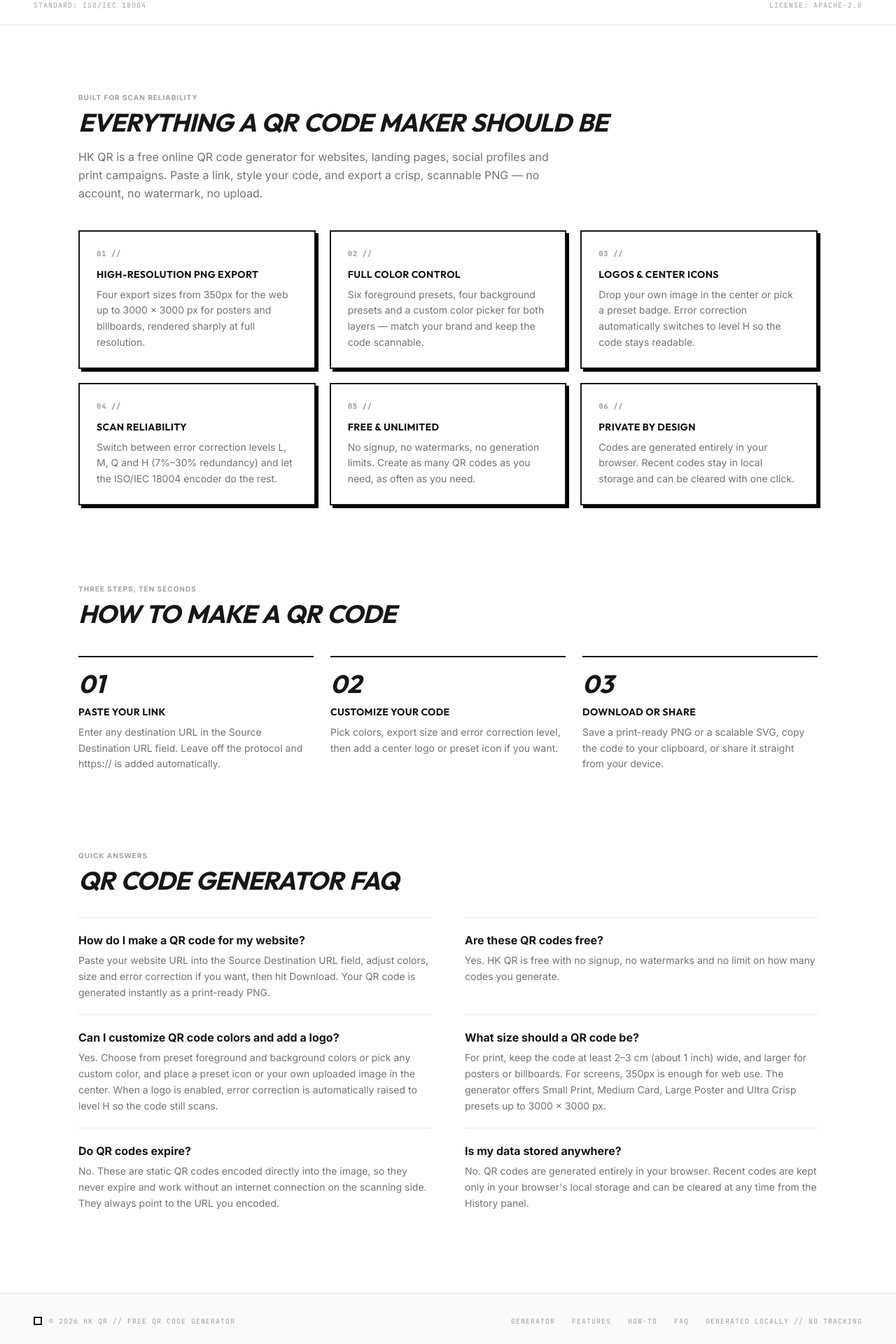
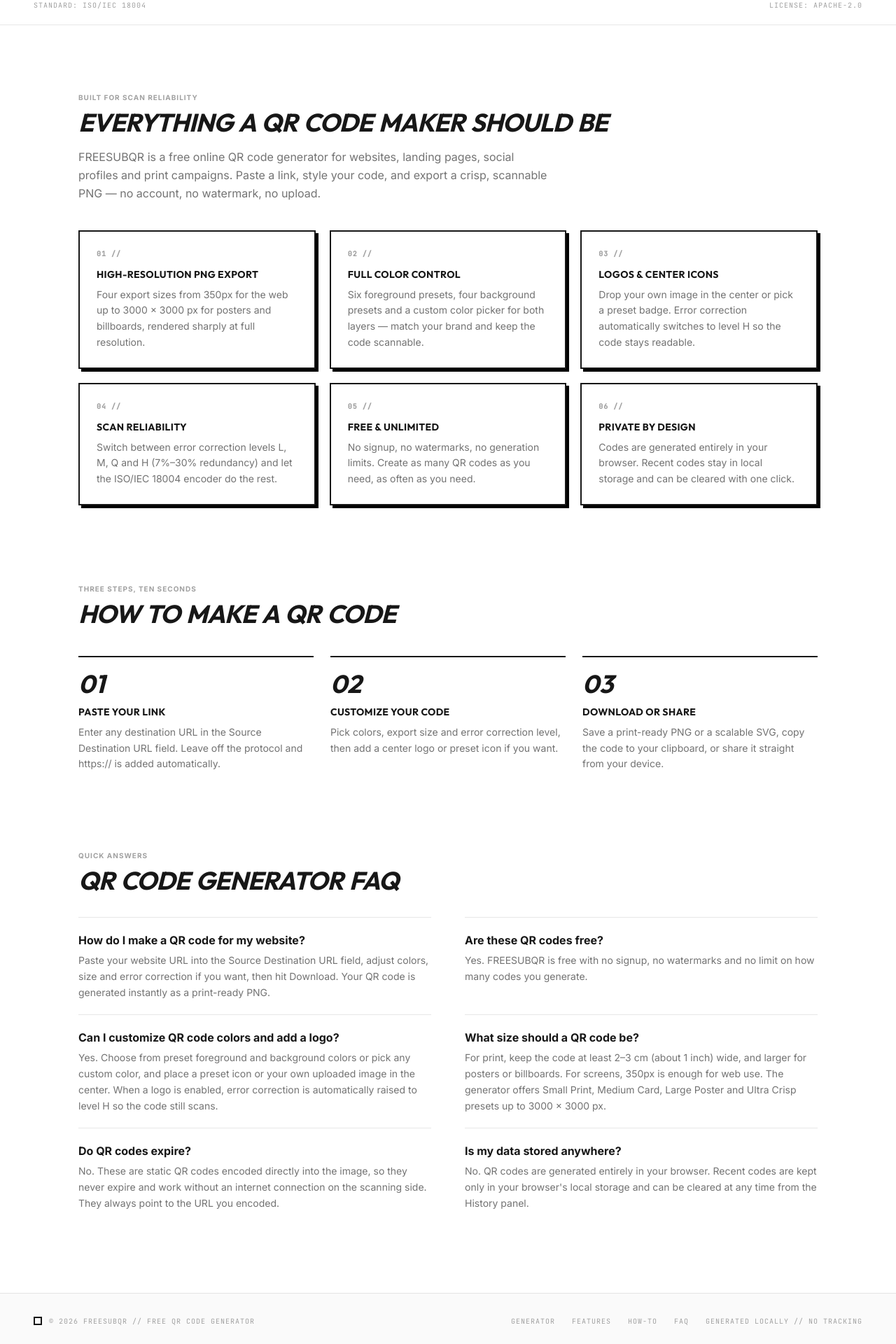
Before and after one commit to hasee2b-ai/QR-Code-Generator, a React (Vite) app: page / in a window 1280 px wide. Shown: the part 1433-3353 px from the top of the page at 70% size. Built offline with nearby package versions, Linux system fonts and the light colour scheme.

Commit message:
Brand: rename HK QR to FREESUBQR across codebase

```diff
--- a/index.html
+++ b/index.html
@@ -5,7 +5,7 @@
     <meta name="viewport" content="width=device-width, initial-scale=1.0" />
 
     <!-- Primary metadata -->
-    <title>Free QR Code Generator – Create &amp; Download QR Codes | HK QR</title>
+    <title>Free QR Code Generator – Create &amp; Download QR Codes | FREESUBQR</title>
     <meta
       name="description"
       content="Generate free QR codes for any link in seconds. Customize colors, add a logo, pick sizes up to 3000px and download print-ready PNGs. No signup, no watermarks."
@@ -22,7 +22,7 @@
 
     <!-- Open Graph (Facebook, LinkedIn, Slack, WhatsApp, ...) -->
     <meta property="og:type" content="website" />
-    <meta property="og:site_name" content="HK QR" />
+    <meta property="og:site_name" content="FREESUBQR" />
     <meta property="og:locale" content="en_US" />
     <meta property="og:title" content="Free QR Code Generator – Create &amp; Download QR Codes" />
     <meta
@@ -33,7 +33,7 @@
     <meta property="og:image" content="https://freesubqr.vercel.app/og-image.png" />
     <meta property="og:image:width" content="1200" />
     <meta property="og:image:height" content="630" />
-    <meta property="og:image:alt" content="HK QR — free QR code generator with customization and print-ready PNG export" />
+    <meta property="og:image:alt" content="FREESUBQR — free QR code generator with customization and print-ready PNG export" />
 
     <!-- Twitter / X -->
     <meta name="twitter:card" content="summary_large_image" />
@@ -43,7 +43,7 @@
       content="Generate free QR codes for any link in seconds. Customize colors, add a logo, pick sizes up to 3000px and download print-ready PNGs. No signup, no watermarks."
     />
     <meta name="twitter:image" content="https://freesubqr.vercel.app/og-image.png" />
-    <meta name="twitter:image:alt" content="HK QR — free QR code generator with customization and print-ready PNG export" />
+    <meta name="twitter:image:alt" content="FREESUBQR — free QR code generator with customization and print-ready PNG export" />
 
     <!-- Performance: load Google Fonts with preconnect instead of a CSS @import -->
     <link rel="preconnect" href="https://fonts.googleapis.com" />
--- a/src/components/SeoSections.tsx
+++ b/src/components/SeoSections.tsx
@@ -23,7 +23,7 @@ export default function SeoSections() {
             Everything a QR code maker should be
           </h2>
           <p className="text-neutral-500 dark:text-neutral-400 max-w-2xl leading-relaxed mb-10 text-sm sm:text-base">
-            HK QR is a free online QR code generator for websites, landing pages, social profiles
+            FREESUBQR is a free online QR code generator for websites, landing pages, social profiles
             and print campaigns. Paste a link, style your code, and export a crisp, scannable PNG —
             no account, no watermark, no upload.
           </p>
--- a/src/components/SiteFooter.tsx
+++ b/src/components/SiteFooter.tsx
@@ -7,7 +7,7 @@ export default function SiteFooter() {
     >
       <div className="flex items-center gap-2.5">
         <span aria-hidden="true" className="w-3 h-3 border-2 border-neutral-900 dark:border-white inline-block" />
-        <span>© {new Date().getFullYear()} HK QR // Free QR code generator</span>
+        <span>© {new Date().getFullYear()} FREESUBQR // Free QR code generator</span>
       </div>
       <nav aria-label="Footer" className="flex flex-wrap justify-center gap-x-6 gap-y-2">
         <a href="#generator" className="hover:text-neutral-900 dark:hover:text-white transition-colors">Generator</a>
--- a/src/data/content.ts
+++ b/src/data/content.ts
@@ -84,7 +84,7 @@ export const FAQS: FaqItem[] = [
   },
   {
     q: "Are these QR codes free?",
-    a: "Yes. HK QR is free with no signup, no watermarks and no limit on how many codes you generate.",
+    a: "Yes. FREESUBQR is free with no signup, no watermarks and no limit on how many codes you generate.",
   },
   {
     q: "Can I customize QR code colors and add a logo?",
@@ -104,7 +104,7 @@ export const FAQS: FaqItem[] = [
   },
 ];
 
-const APP_NAME = "HK QR – Free QR Code Generator";
+const APP_NAME = "FREESUBQR – Free QR Code Generator";
 const APP_DESCRIPTION =
   "Free online QR code generator. Create, customize and download high-resolution QR codes for any URL — colors, logos, error correction and print-ready PNG export up to 3000px. No signup required.";
 
```
Also changed, not shown: public/robots.txt, 2 other files (tests, documents, lock files or other folders).
